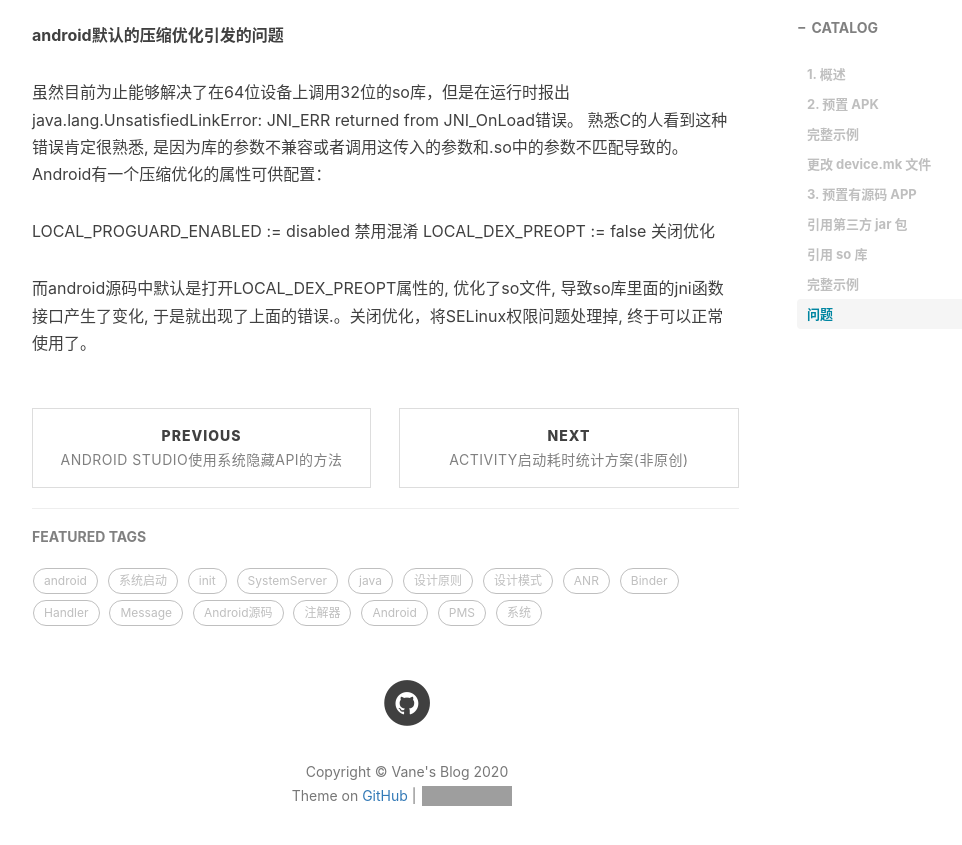
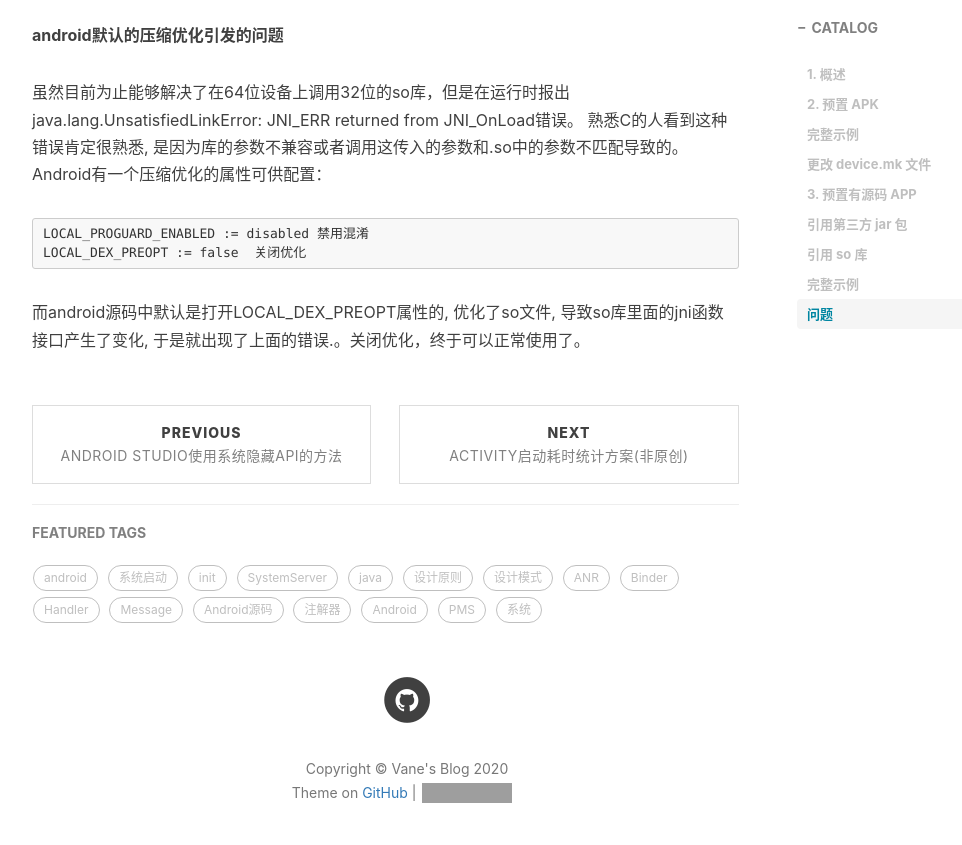
Before and after one commit to vane918/vane918.github.io, a Jekyll site: the page built from _posts/2020-09-02-android-preset-app.md, in a window 1280 px wide and 900 px high, scrolled down 8814 px. Shown: the top 845 px of the window, without its empty margins (233-1195 px from the left). Built offline with Jekyll 4.4.1, drawn with Linux system fonts in a browser that asks for light colours; nearby versions of some CDN libraries; comment, search, counter and statistics services are not loaded; grey boxes are pictures that could not be loaded.

Commit message:
Add files via upload
update

````diff
--- a/_posts/2020-09-02-android-preset-app.md
+++ b/_posts/2020-09-02-android-preset-app.md
@@ -411,7 +411,9 @@ LOCAL_MULTILIB := 32
 虽然目前为止能够解决了在64位设备上调用32位的so库，但是在运行时报出java.lang.UnsatisfiedLinkError: JNI_ERR returned from JNI_OnLoad错误。
 熟悉C的人看到这种错误肯定很熟悉, 是因为库的参数不兼容或者调用这传入的参数和.so中的参数不匹配导致的。Android有一个压缩优化的属性可供配置：
 
+```
 LOCAL_PROGUARD_ENABLED := disabled 禁用混淆
 LOCAL_DEX_PREOPT := false  关闭优化
+```
 
-而android源码中默认是打开LOCAL_DEX_PREOPT属性的, 优化了so文件, 导致so库里面的jni函数接口产生了变化, 于是就出现了上面的错误.。关闭优化，将SELinux权限问题处理掉, 终于可以正常使用了。
+而android源码中默认是打开LOCAL_DEX_PREOPT属性的, 优化了so文件, 导致so库里面的jni函数接口产生了变化, 于是就出现了上面的错误.。关闭优化，终于可以正常使用了。
````
